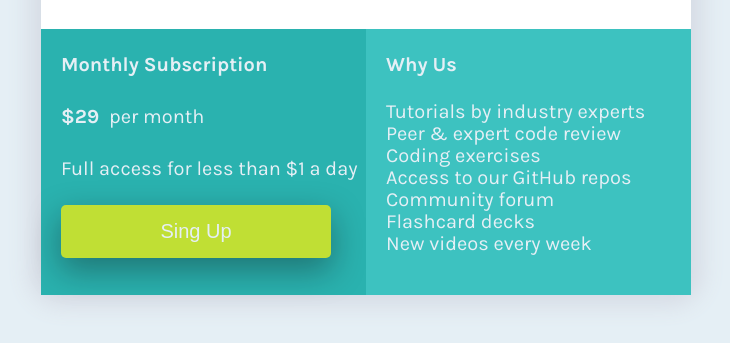
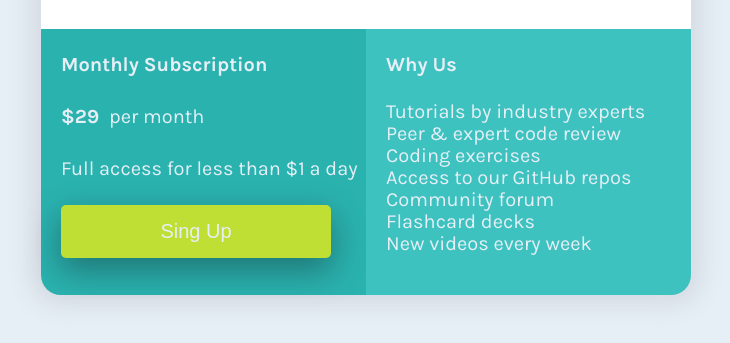
Before and after one commit to OsmanSamar/single-price-grid-component-master, a plain HTML site: page index.html in a window 1280 px wide. Shown: the part 337-680 px from the top of the page, 274-1004 px from the left. Drawn offline with Linux system fonts and the light colour scheme; a web font is replaced by a local one.

Commit message:
border-raduis-updated

```diff
--- a/style.css
+++ b/style.css
@@ -74,6 +74,7 @@ main {
   background-color: var(--cbyan);
   width: 100%;
   height: 100%;
+  border-radius: 0 0 0 0;
 }
 
 .title {
@@ -125,6 +126,7 @@ button {
   width: 100%;
 
   background-color: hsl(179, 52%, 50%);
+  border-radius: 0 0 20px 20px;
 }
 
 .title-right {
@@ -162,4 +164,12 @@ button {
   button {
     width: 270px;
   }
+
+  .left {
+    border-radius: 0 0 0 20px;
+  }
+
+  .right {
+    border-radius: 0 0 20px 0;
+  }
 }
```
